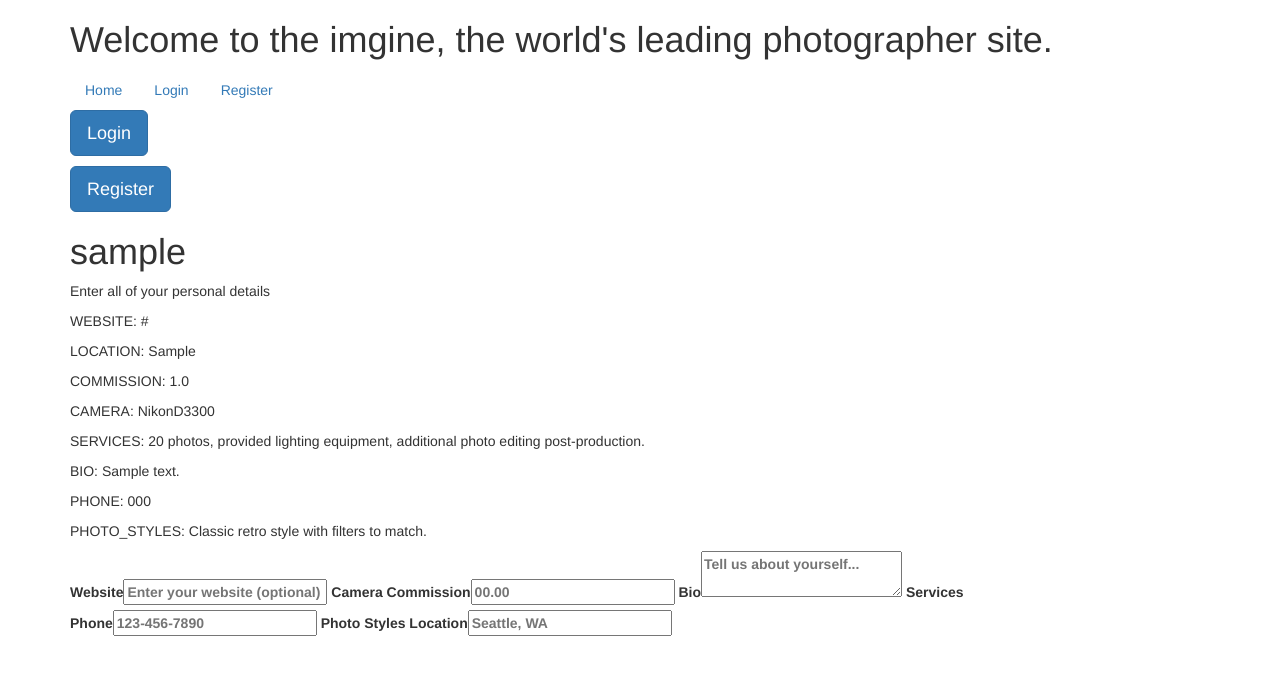
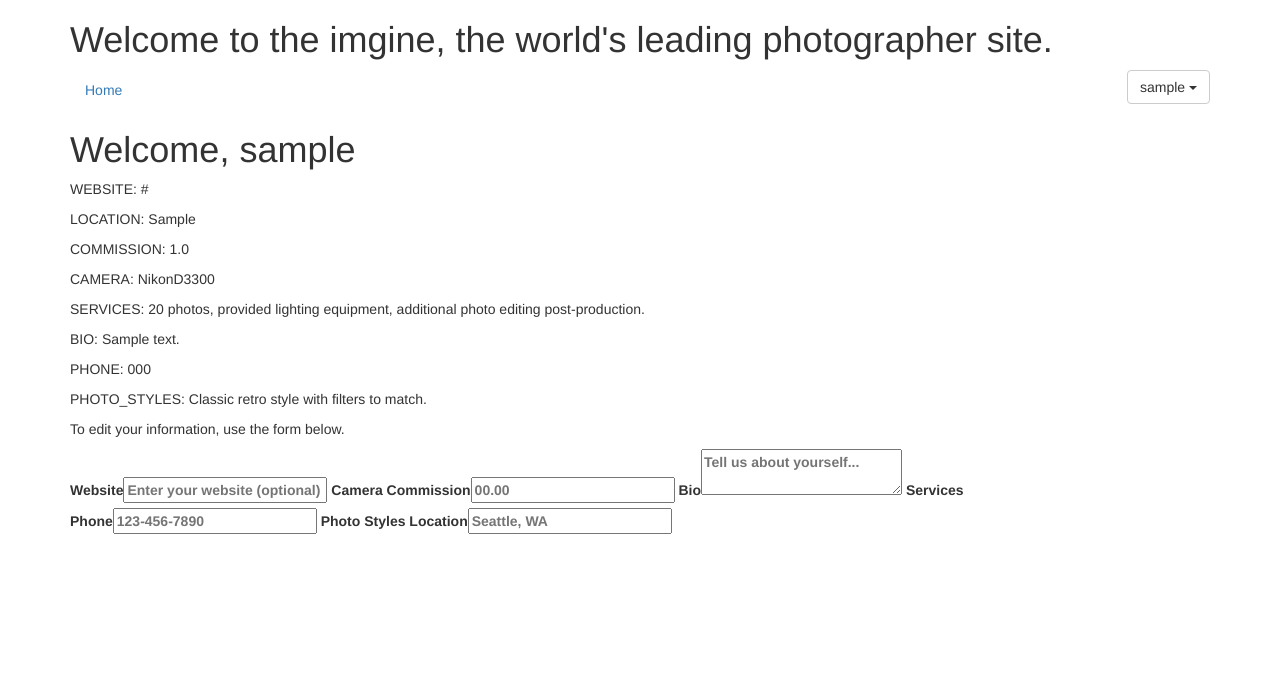
Before and after one commit to PoundsXD/django-imager, a Django app: page /profile/ in a window 1280 px wide. Shown: the top 675 px of the page. Run offline with Django 3.2, Linux system fonts and the light colour scheme; a user stored in the database is signed in; tables that the repository leaves empty hold one stand-in row (values such as "Sample post"); parts of the project's set-up code (start-up, migrations or seed data) failed here and were passed over; some libraries are stand-ins or nearby versions.

Commit message:
added username to pages when user logged in, created dropdown menu for username that will eventually display photos and albums count

```diff
--- a/imagersite/imager_images/models.py
+++ b/imagersite/imager_images/models.py
@@ -13,7 +13,7 @@ class Photo(models.Model):
                 ('PUBLIC', 'This photo is public')
             )
 
-    objects = models.ModelManager()
+    objects = models.Manager()
     title = models.CharField(max_length=180)
     user = models.ForeignKey(User, on_delete=models.PROTECT)
     image = models.ImageField(upload_to='media/%Y-%m-%d')
--- /dev/null
+++ b/imagersite/imager_profile/static/imager_profile/styles.css
@@ -0,0 +1,3 @@
+#nav-username {
+    float: right;
+}
--- a/imagersite/imager_profile/templates/imager_profile/base.html
+++ b/imagersite/imager_profile/templates/imager_profile/base.html
@@ -1,15 +1,32 @@
 {% load bootstrap3 %}
 
 {% bootstrap_css %}
-{% bootstrap_javascript %}
 
+{% load static %}
+<link rel="stylesheet" href="{% static "imager_profile/styles.css" %}">
 {% block bootstrap3_content %}
     <div class="container">
         <h1>Welcome to the imgine, the world's leading photographer site.</h1>
         <ul class="nav nav-pills">
-            <li role="presentation"><a href="{% url 'homepage' %}">Home</a></li>
+            <li role="presentation"><a href="{% url 'homepage' %}">{% bootstrap_icon "home" %} Home</a></li>
+            {% if request.user.is_active == False %}
             <li role="presentation"><a href="{% url 'login' %}">Login</a></li>
             <li role="presentation"><a href="{% url 'register' %}">Register</a></li>
+            {% endif %}
+            {% if request.user.is_active %}
+              <div id="nav-username" class="dropdown">
+                <button class="btn btn-default dropdown-toggle" type="button" id="dropdownMenu1" data-toggle="dropdown" aria-haspopup="true" aria-expanded="true">
+                    {{ user.username}}
+                    <span class="caret"></span>
+                </button>
+                <ul class="dropdown-menu" aria-labelledby="dropdownMenu1">
+                    <li><a href="{ url 'profile' }">Profile</a></li>
+                    <li role="separator" class="divider"></li>
+                    <li><a href="{ url 'albums' }">Albums</a></li>
+                    <li><a href="{ url 'photos' }">Photos</a></li>
+                </ul>
+              </div>
+            {% endif %}
         </ul>
 
         {% block content %}{% endblock %}
@@ -17,3 +34,6 @@
     </div>
 
 {% endblock %}
+
+<script src="https://code.jquery.com/jquery-3.2.1.js" integrity="sha256-DZAnKJ/6XZ9si04Hgrsxu/8s717jcIzLy3oi35EouyE=" crossorigin="anonymous"></script>
+{% bootstrap_javascript %}
--- a/imagersite/imager_profile/templates/imager_profile/profile.html
+++ b/imagersite/imager_profile/templates/imager_profile/profile.html
@@ -7,13 +7,8 @@
 
 {% block content %}
 
-
-    <p><a class="btn btn-primary btn-lg" href="{% url 'login' %}" role="button">Login</a></p>
-    <p><a class="btn btn-primary btn-lg" href="{% url 'register' %}" role="button">Register</a></p>
-
     <div class="profile-view">
-        <h1>{{ user.username }}</h1>
-        <p>Enter all of your personal details</p>
+        <h1>Welcome, {{ user.username }}</h1>
 
         <p>WEBSITE: {{ user.imagerprofile.website }}</p>
         <p>LOCATION: {{ user.imagerprofile.location }}</p>
@@ -23,6 +18,8 @@
         <p>BIO: {{ user.imagerprofile.bio }}</p>
         <p>PHONE: {{ user.imagerprofile.phone }}</p>
         <p>PHOTO_STYLES: {{ user.imagerprofile.photo_styles }}</p>
+
+        <p>To edit your information, use the form below.</p>
 
         <form method="POST">
             <label>Website<input type="text" placeholder="Enter your website (optional)"></input></label>
```
Also changed, not shown: imagersite/imager_profile/templates/imager_profile/home.html (+6 -3 lines), imagersite/imager_profile/static/imager_profile/pretty.jpg (renamed from imagersite/imager_profile/media/imager_profile/pretty.jpg).
